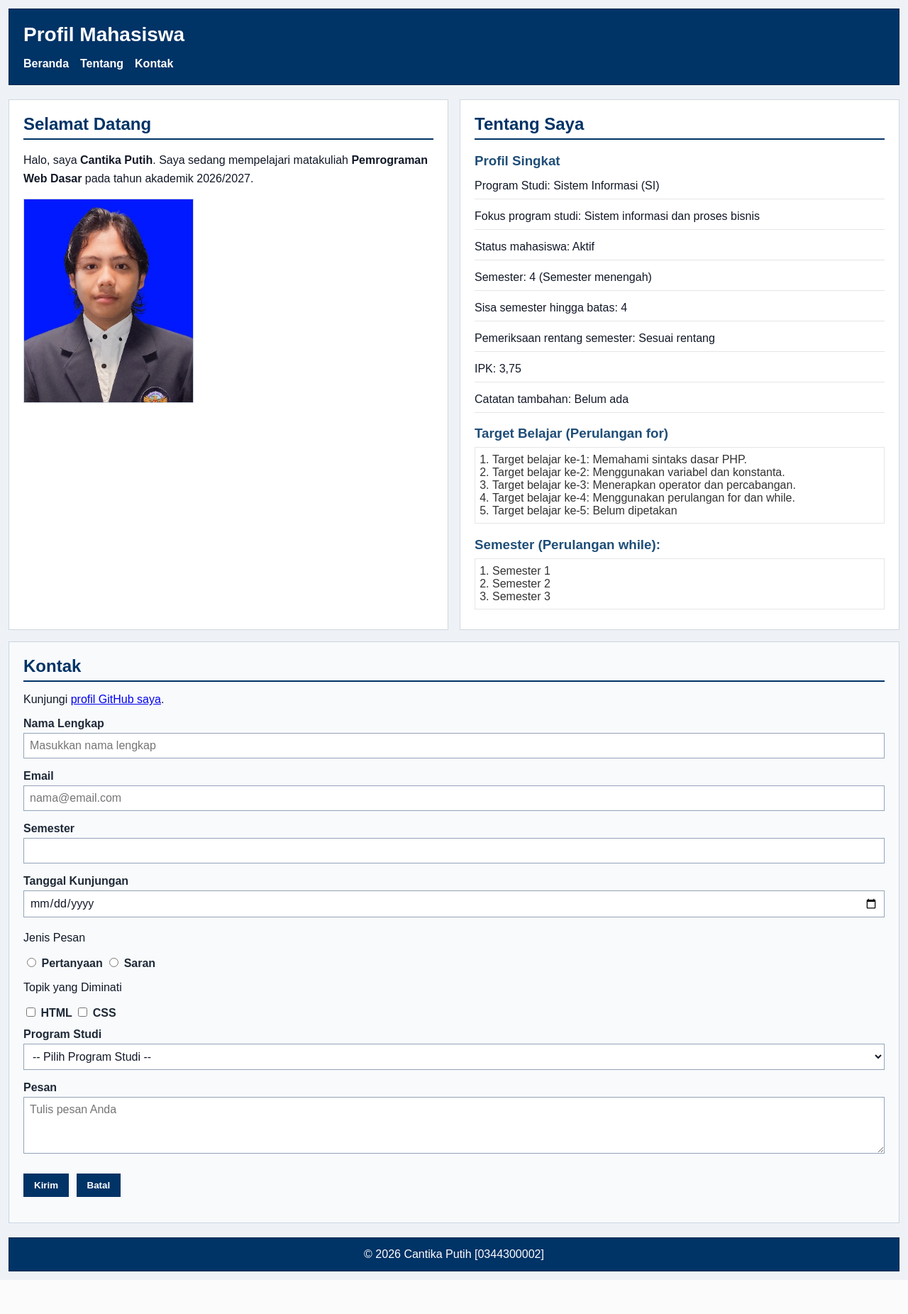
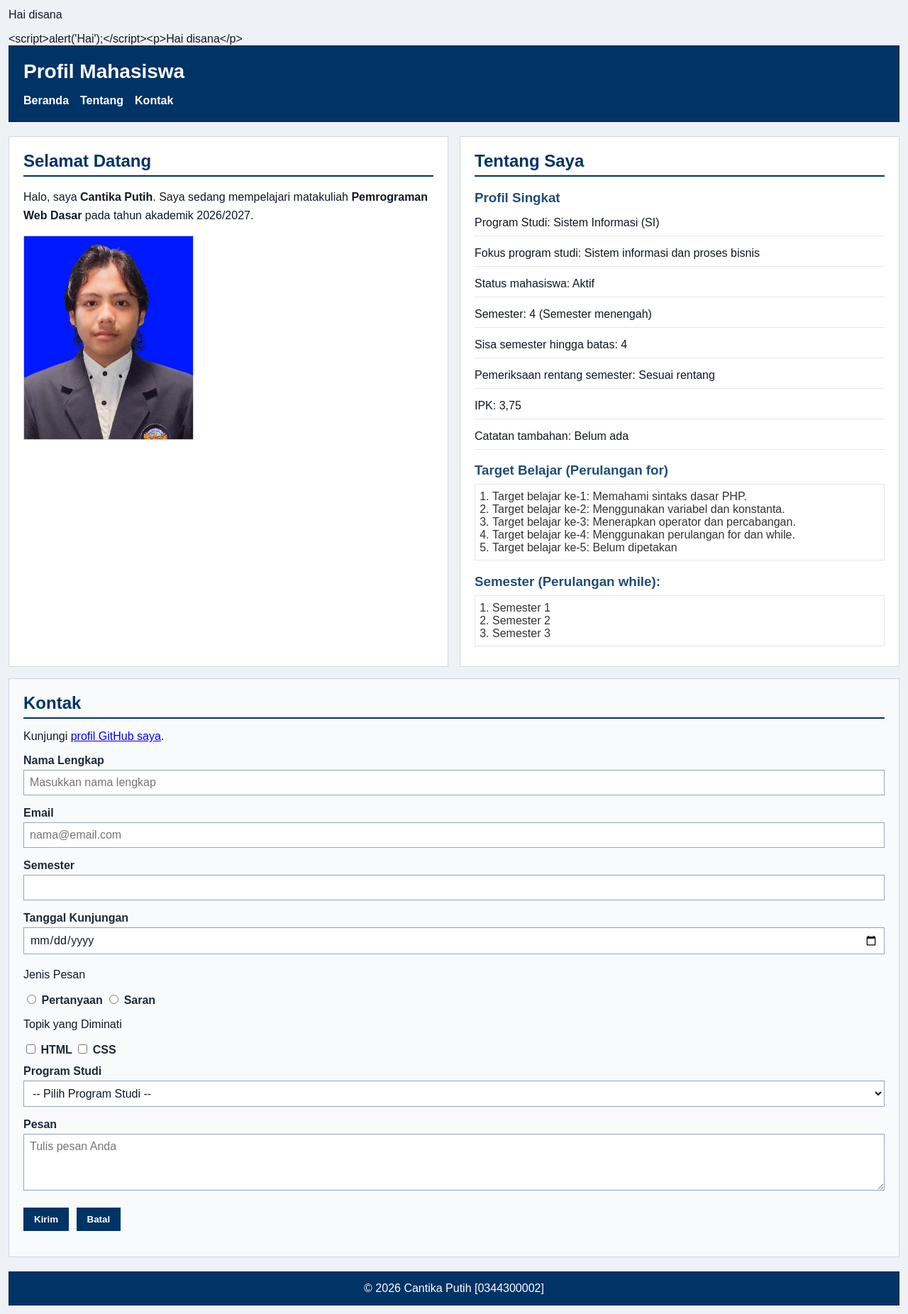
Before and after one commit to 2611500012-bit/2611500012-PWD-TI1A-2627O, a PHP site: page / in a window 1280 px wide. Shown: the whole page at 71% size. Before the commit the page ends 1804 px from the top, so only its background shows below. Run offline with PHP 8.4, Linux system fonts and the light colour scheme.

Commit message:
membuat fungsi bersihkan()

```diff
--- a/pertemuan-09/index.php
+++ b/pertemuan-09/index.php
@@ -1,5 +1,12 @@
 <?php
 session_start();
+
+function bersihkan($teks) {
+	return htmlspecialchars($teks ?? "", ENT_QUOTES, "UTF-8");
+}
+echo "<p>Hai disana</p>";
+echo bersihkan("<script>alert('Hai');</script>");
+echo bersihkan("<p>Hai disana</p>");
 
 // P7: Memproses data formulir dan menyimpannya ke dalam session.
 if ($_SERVER["REQUEST_METHOD"] === "POST") {
```
